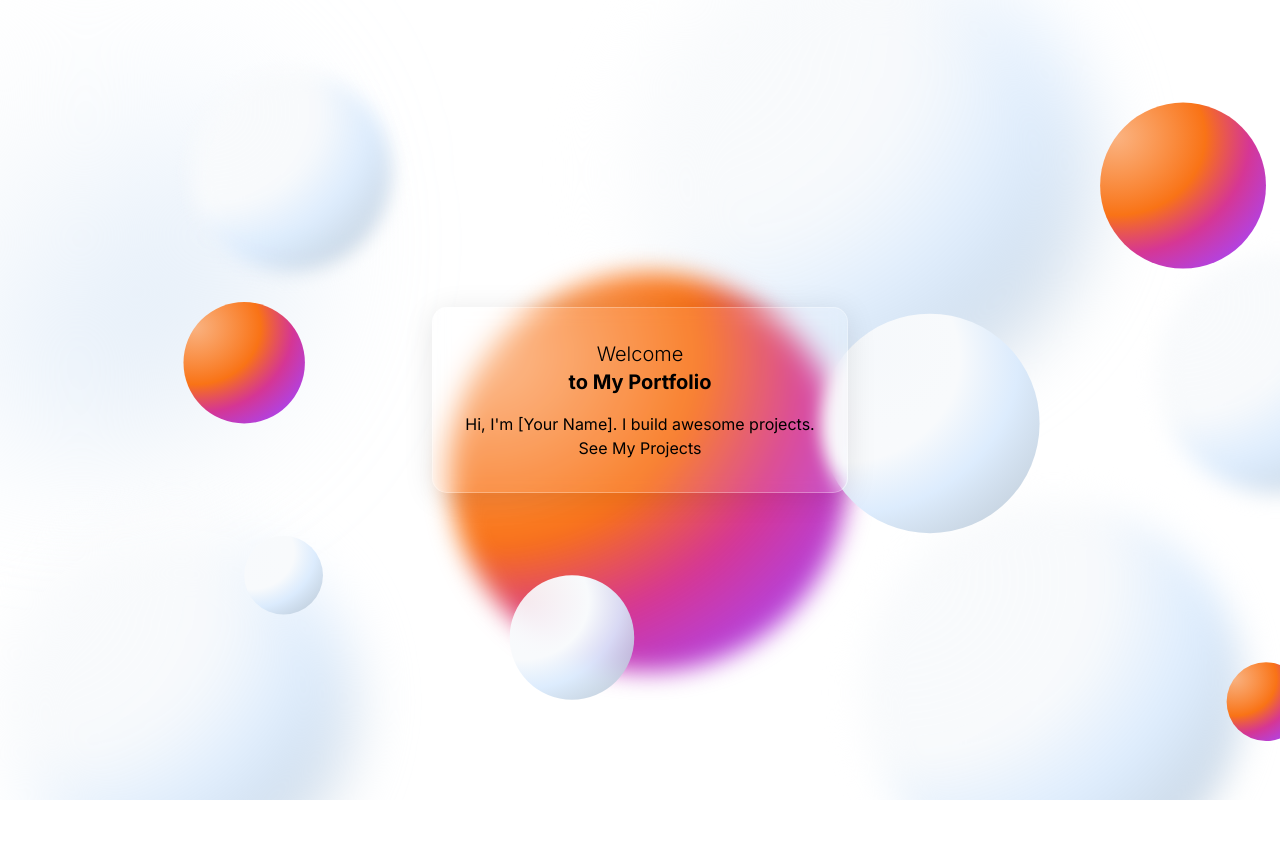
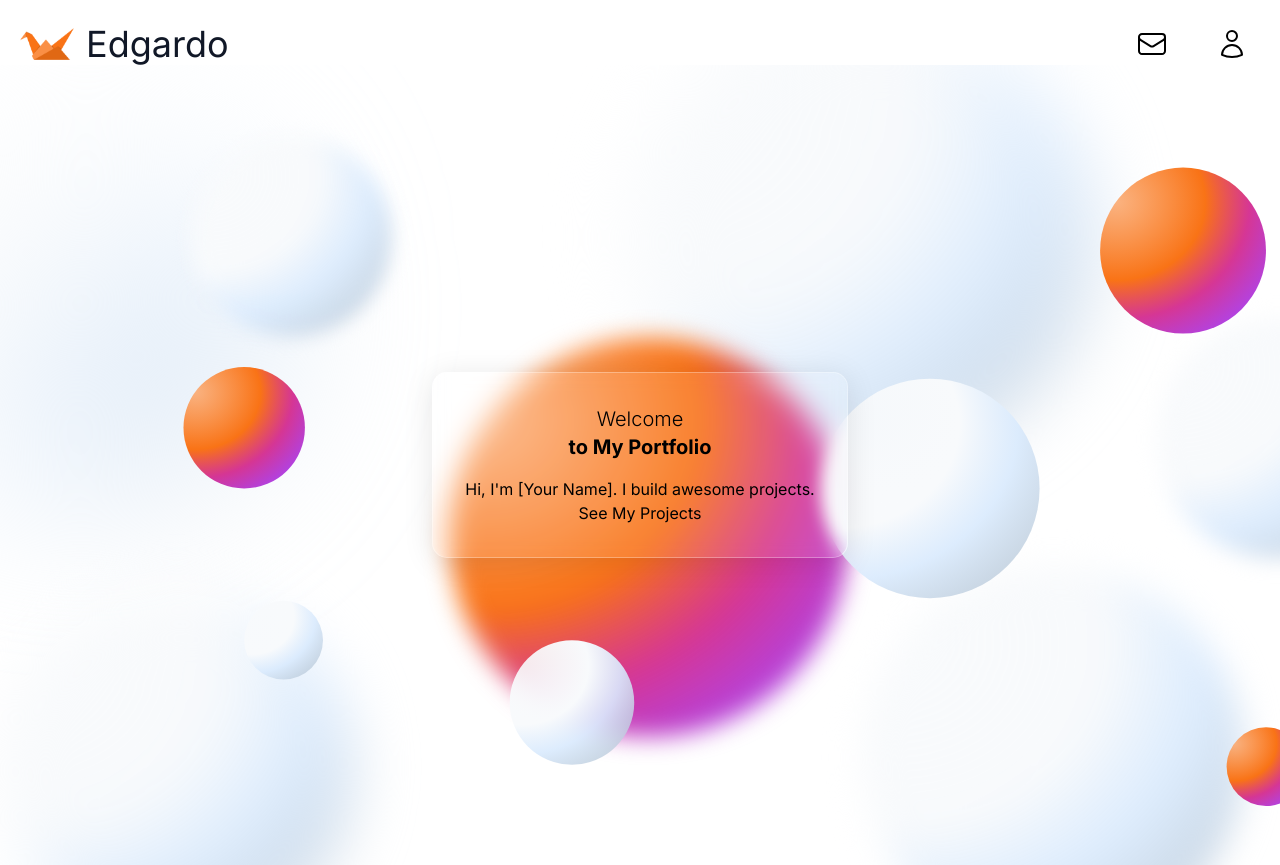
Before and after one commit to maliceedg/portfolio, a Next.js app: page / in a window 1280 px wide. Before the commit the page ends 800 px from the top, so only its background shows below. Built offline with nearby package versions, Linux system fonts and the light colour scheme; a web font is replaced by a local one.

Commit message:
add animatons ans simplify layout

```diff
--- /dev/null
+++ b/app/components/TransitionLayout.tsx
@@ -0,0 +1,32 @@
+"use client";
+
+import { AnimatePresence, motion } from "framer-motion";
+import { usePathname } from "next/navigation";
+
+export default function TransitionLayout({
+  children,
+}: {
+  children: React.ReactNode;
+}) {
+  const pathname = usePathname();
+
+  return (
+    <AnimatePresence mode="sync">
+      <motion.div
+        key={pathname}
+        style={{ width: "100%", height: "100%" }}
+        initial={{ opacity: 0, x: 10, y: 10 }}
+        animate={{
+          opacity: 1,
+          x: 0,
+          y: 0,
+          transitionEnd: { opacity: 1, x: 0, y: 0 },
+        }}
+        exit={{ opacity: 0 }}
+        transition={{ duration: 0.4, ease: "easeOut" }}
+      >
+        {children}
+      </motion.div>
+    </AnimatePresence>
+  );
+}
--- a/app/layout.tsx
+++ b/app/layout.tsx
@@ -1,22 +1,29 @@
-import type { Metadata } from 'next'
-import { Inter } from 'next/font/google'
-import './globals.css'
+import type { Metadata } from "next";
+import { Inter } from "next/font/google";
+import Nav from "@/app/ui/nav";
+import TransitionLayout from "@/app/components/TransitionLayout";
+import "./globals.css";
 
-const inter = Inter({ subsets: ['latin'] })
+const inter = Inter({ subsets: ["latin"] });
 
 export const metadata: Metadata = {
-  title: 'Edgardo Gonzalez',
-  description: 'QA, Developer and UX/UI Designer',
-}
+  title: "Edgardo Gonzalez",
+  description: "QA, Developer and UX/UI Designer",
+};
 
 export default function RootLayout({
   children,
 }: {
-  children: React.ReactNode
+  children: React.ReactNode;
 }) {
   return (
-    <html lang="en" className='md:overflow-hidden overflow-auto'>
-      <body className={inter.className}>{children}</body>
+    <html lang="en" className="md:overflow-hidden overflow-auto">
+      <body className={inter.className}>
+        <Nav />
+        <div style={{ paddingTop: "65px" }}>
+          <TransitionLayout>{children}</TransitionLayout>
+        </div>
+      </body>
     </html>
-  )
+  );
 }
```
